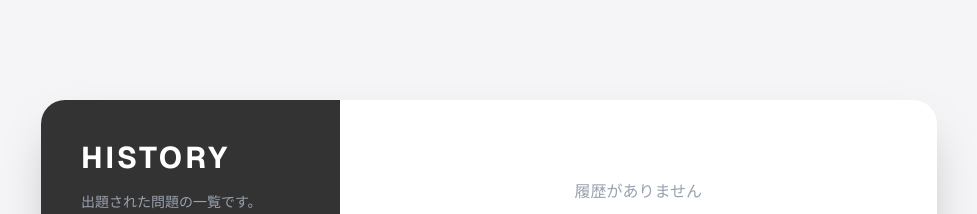
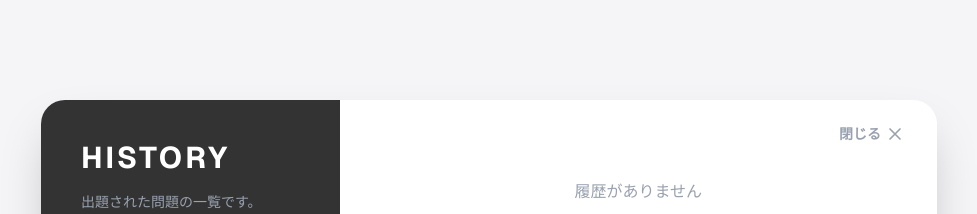
Before and after one commit to siw-nexus/quiz-sainokuni, a Next.js app in the folder frontend/: page /history in a window 1280 px wide. Shown: the top 214 px of the page, without its empty margins (151-1128 px from the left). Built offline with nearby package versions, Linux system fonts and the light colour scheme.

Commit message:
historyのPC画面に閉じるボタンを追加
コード追加:app/history/page.tsx

```diff
--- a/frontend/app/history/page.tsx
+++ b/frontend/app/history/page.tsx
@@ -1,7 +1,7 @@
 'use client';
 
 import { useState, useEffect } from 'react';
-import Link from 'next/link';
+import { useRouter } from 'next/navigation';
 
 type Question = {
   id: number;
@@ -11,10 +11,11 @@ type Question = {
 
 export default function HistoryPage() {
   const [history, setHistory] = useState<Question[]>([]);
+  const router = useRouter();
 
-  // 画面が表示されたらセッションストレージから回答履歴を取得
+  // 画面が表示されたらローカルストレージからデータを取得
   useEffect(() => {
-    const savedData = sessionStorage.getItem('quiz_history');
+    const savedData = localStorage.getItem('quiz_history');
     if (savedData) {
       setHistory(JSON.parse(savedData));
     }
@@ -29,36 +30,48 @@ export default function HistoryPage() {
         {/* --- [PC用] 左サイドパネル --- */}
         <div className="hidden md:flex md:w-1/3 bg-[#333333] text-white p-10 flex-col justify-between relative">
           <div>
-            <h1 className="text-3xl font-bold tracking-widest mb-4">HISTORY</h1>
-            <p className="text-gray-400 text-sm">
-              出題された問題の一覧です。<br/>
-              復習に役立てましょう。
-            </p>
+             <h1 className="text-3xl font-bold tracking-widest mb-4">HISTORY</h1>
+             <p className="text-gray-400 text-sm">
+               出題された問題の一覧です。<br/>
+               復習に役立てましょう。
+             </p>
           </div>
 
-          <Link
-            href={'/'}
-            className="mt-auto flex items-center gap-2 text-gray-300 hover:text-white transition"
+          <button
+            onClick={() => router.push('/')}
+            className="mt-auto flex items-center gap-2 text-gray-300 hover:text-white transition group"
           >
-            <svg xmlns="http://www.w3.org/2000/svg" fill="none" viewBox="0 0 24 24" strokeWidth={1.5} stroke="currentColor" className="w-5 h-5">
+            <svg xmlns="http://www.w3.org/2000/svg" fill="none" viewBox="0 0 24 24" strokeWidth={1.5} stroke="currentColor" className="w-5 h-5 group-hover:-translate-x-1 transition-transform">
               <path strokeLinecap="round" strokeLinejoin="round" d="M10.5 19.5L3 12m0 0l7.5-7.5M3 12h18" />
             </svg>
             TOPへ戻る
-          </Link>
+          </button>
 
           {/* 背景装飾 */}
           <div className="absolute -bottom-10 -right-10 w-40 h-40 bg-white/5 rounded-full blur-2xl pointer-events-none"></div>
         </div>
 
         {/* --- [共通] 右サイドパネル (リスト表示エリア) --- */}
-        <div className="flex-1 flex flex-col h-[600px] md:h-auto">
+        <div className="flex-1 flex flex-col h-[600px] md:h-auto relative">
+
+          {/* ▼▼▼ 追加: PC用の閉じるボタン (右上に配置) ▼▼▼ */}
+          <button
+            onClick={() => router.push('/')}
+            className="hidden md:flex absolute top-6 right-8 text-gray-400 hover:text-gray-600 transition items-center gap-1 z-10"
+          >
+            <span className="text-sm font-bold">閉じる</span>
+            <svg xmlns="http://www.w3.org/2000/svg" fill="none" viewBox="0 0 24 24" strokeWidth={2} stroke="currentColor" className="w-5 h-5">
+              <path strokeLinecap="round" strokeLinejoin="round" d="M6 18L18 6M6 6l12 12" />
+            </svg>
+          </button>
+          {/* ▲▲▲ 追加終わり ▲▲▲ */}
 
           {/* スマホ用ヘッダー */}
           <div className="md:hidden h-16 flex items-center justify-between px-6 border-b border-gray-100 bg-white sticky top-0 z-10">
             <h1 className="font-bold text-gray-800">出題履歴</h1>
-            <Link href={'/finish'} className="text-sm text-gray-500">
+            <button onClick={() => router.push('/')} className="text-sm text-gray-500">
               閉じる
-            </Link>
+            </button>
           </div>
 
           {/* リスト部分 (スクロール可能に) */}
@@ -83,12 +96,12 @@ export default function HistoryPage() {
 
           {/* スマホ用下部ボタンエリア */}
           <div className="md:hidden p-4 border-t border-gray-100 bg-white">
-            <Link
-              href={'/'}
+            <button
+              onClick={() => router.push('/')}
               className="w-full bg-[#333333] text-white font-bold py-3 rounded-xl shadow-lg"
             >
               TOPへ戻る
-            </Link>
+            </button>
           </div>
 
         </div>
```
